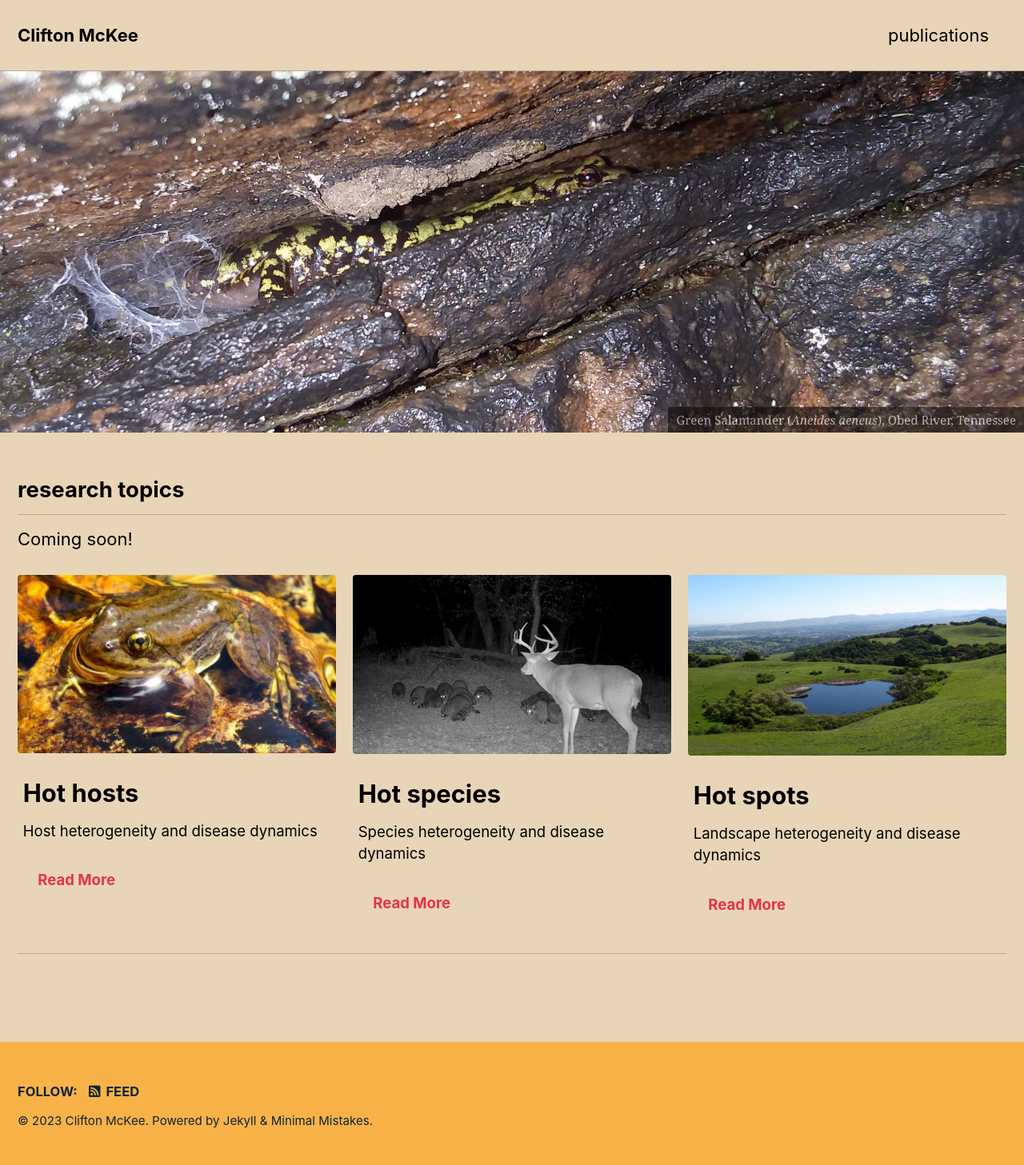
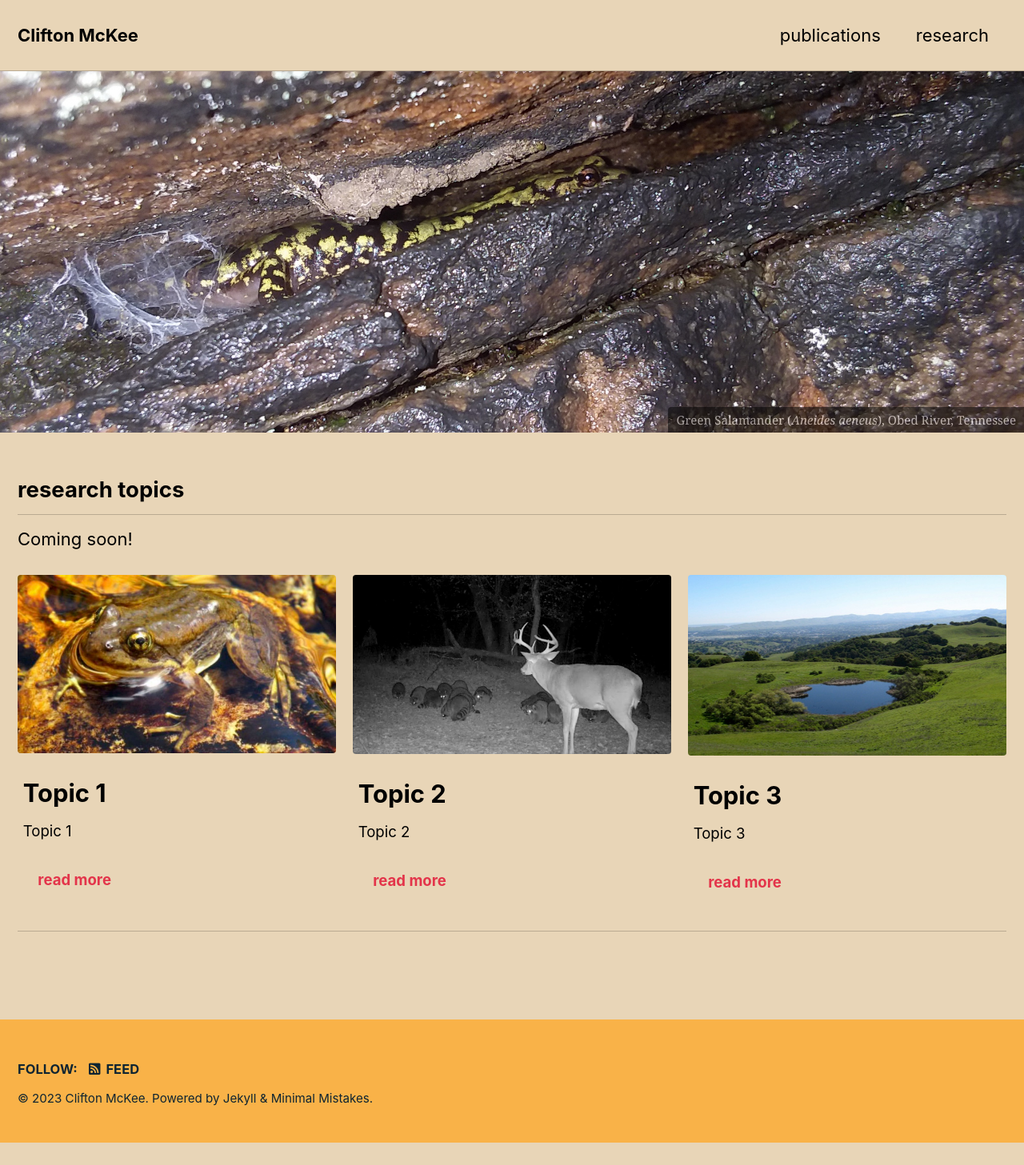
Before and after one commit to clifmckee/clifmckee.github.io, a Jekyll site: the page built from _pages/research.md, in a window 1280 px wide. Shown: the whole page at 80% size. Built offline with Jekyll 4.4.1, drawn with Linux system fonts in a browser that asks for light colours; cached includes are drawn as plain includes; our own code applies the rules of GitHub Pages for plain Markdown files; after the commit the page ends 1429 px from its top, so only the background shows below that.

Commit message:
Add research page #2

```diff
--- a/_data/navigation.yml
+++ b/_data/navigation.yml
@@ -4,8 +4,8 @@ main:
     url: /publications/
   # - title: "CV"
   #   url: /cv/
-  # - title: "research"
-  #   url: /research/
+  - title: "research"
+    url: /research/
   # - title: "Join us"
   #   url: /join/
   # - title: "People"
--- a/_pages/research.md
+++ b/_pages/research.md
@@ -1,28 +1,28 @@
 ---
 layout: splash
-author_profile: true
+author_profile: false
 header:
   image: /images/green_salamander.jpg
   caption: "Green Salamander (*Aneides aeneus*), Obed River, Tennessee"
 permalink: /research/
 feature_row:
   - image_path: images/shiny_rana.jpg
-    title: Hot hosts
-    excerpt: "Host heterogeneity and disease dynamics"
-    url: /research/hot-hosts
-    btn_label: "Read More"
+    title: Topic 1
+    excerpt: "Topic 1"
+    url: /research/topic1
+    btn_label: "read more"
     btn_class: "btn"
   - image_path: images/deer_rac.jpg
-    title: Hot species
-    excerpt: "Species heterogeneity and disease dynamics"
-    url: /research/hot-species
-    btn_label: "Read More"
+    title: Topic 2
+    excerpt: "Topic 2"
+    url: /research/topic2
+    btn_label: "read more"
     btn_class: "btn"
   - image_path: images/ponds.jpg
-    title: Hot spots
-    excerpt: "Landscape heterogeneity and disease dynamics"
-    url: /research/hot-spots
-    btn_label: "Read More"
+    title: Topic 3
+    excerpt: "Topic 3"
+    url: /research/topic3
+    btn_label: "read more"
     btn_class: "btn"
 ---
 
```
